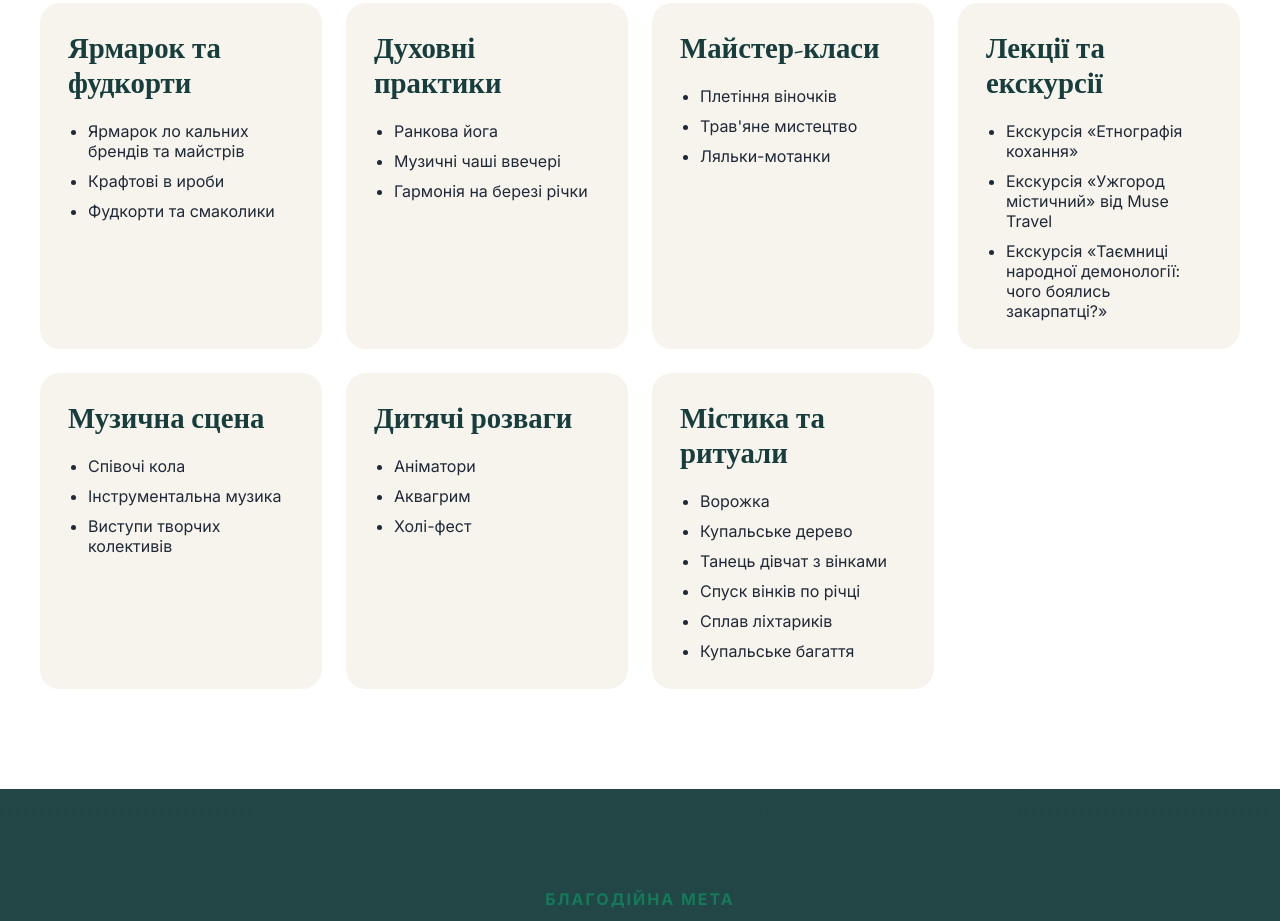
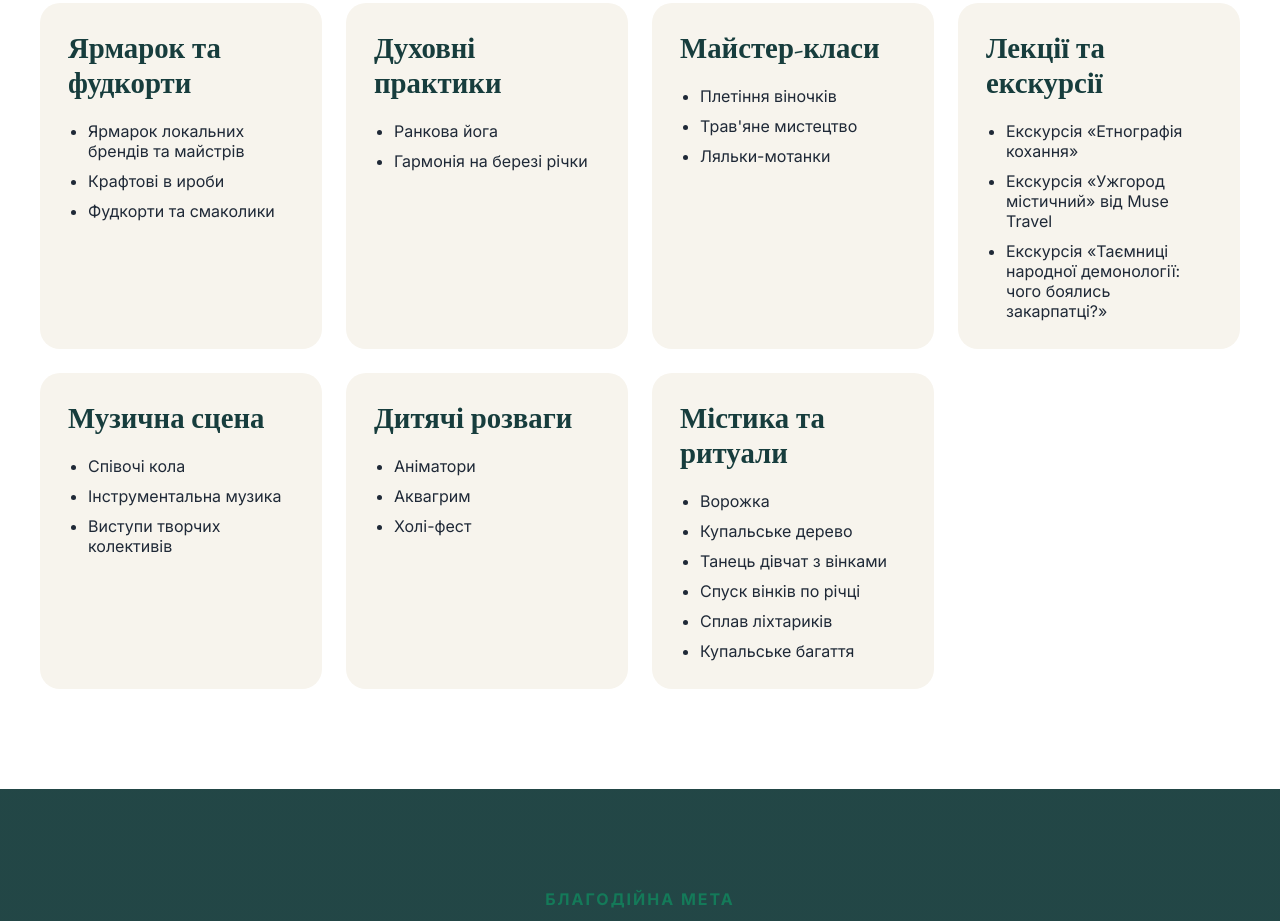
Before and after one commit to maKSiM89/kupala-fest, a website: page index.html in a window 1280 px wide. Shown: the part 3000-3921 px from the top of the page. Drawn offline with nearby package versions, Linux system fonts and the light colour scheme.

Commit message:
Change program

```diff
--- a/index.html
+++ b/index.html
@@ -243,7 +243,7 @@
             <h3>Ярмарок та фудкорти</h3>
 
             <ul>
-              <li>Ярмарок ло кальних брендів та майстрів</li>
+              <li>Ярмарок локальних брендів та майстрів</li>
               <li>Крафтові в ироби</li>
               <li>Фудкорти та смаколики</li>
             </ul>
@@ -254,7 +254,6 @@
 
             <ul>
               <li>Ранкова йога</li>
-              <li>Музичні чаші ввечері</li>
               <li>Гармонія на березі річки</li>
             </ul>
           </article>
```
